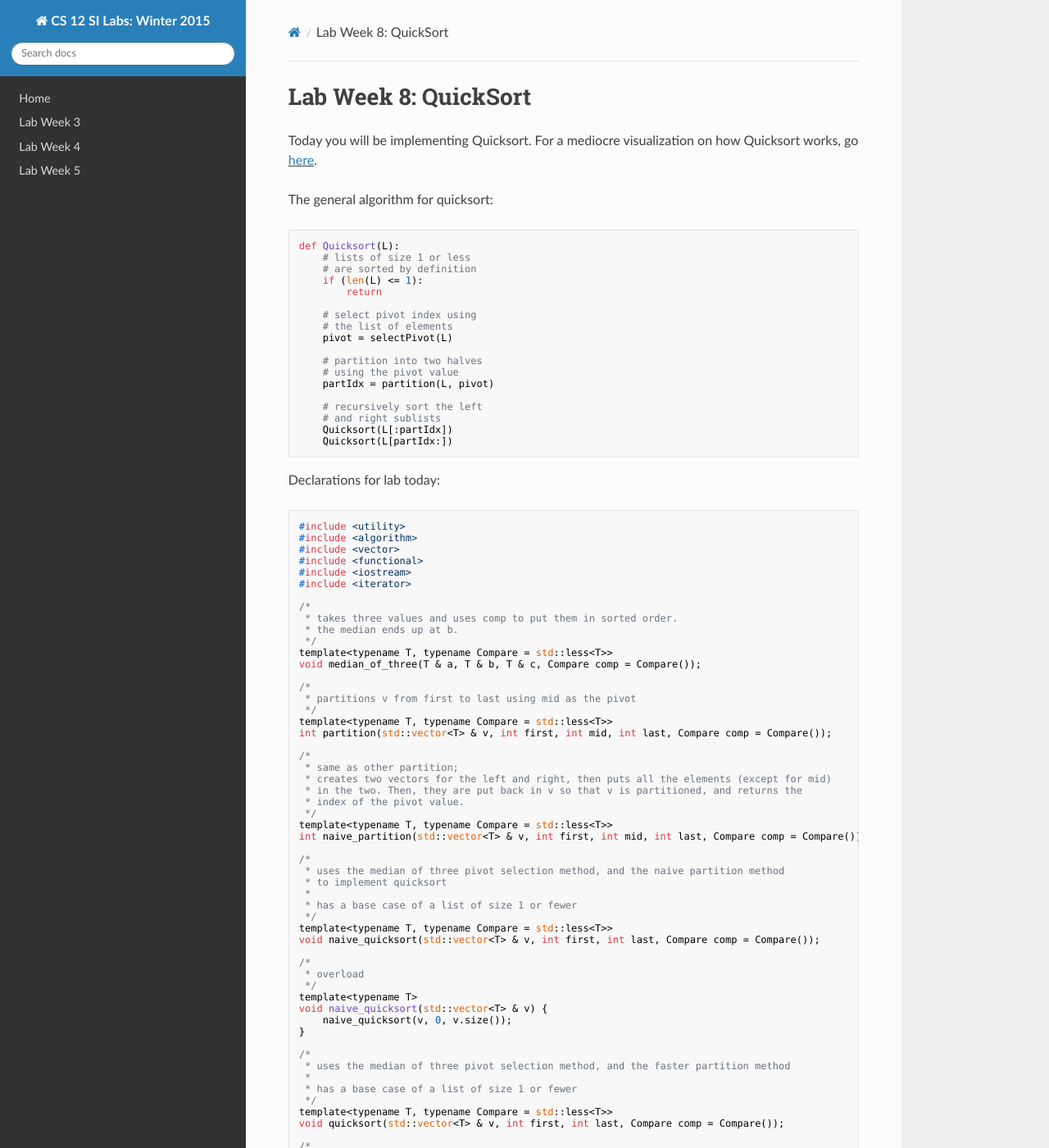
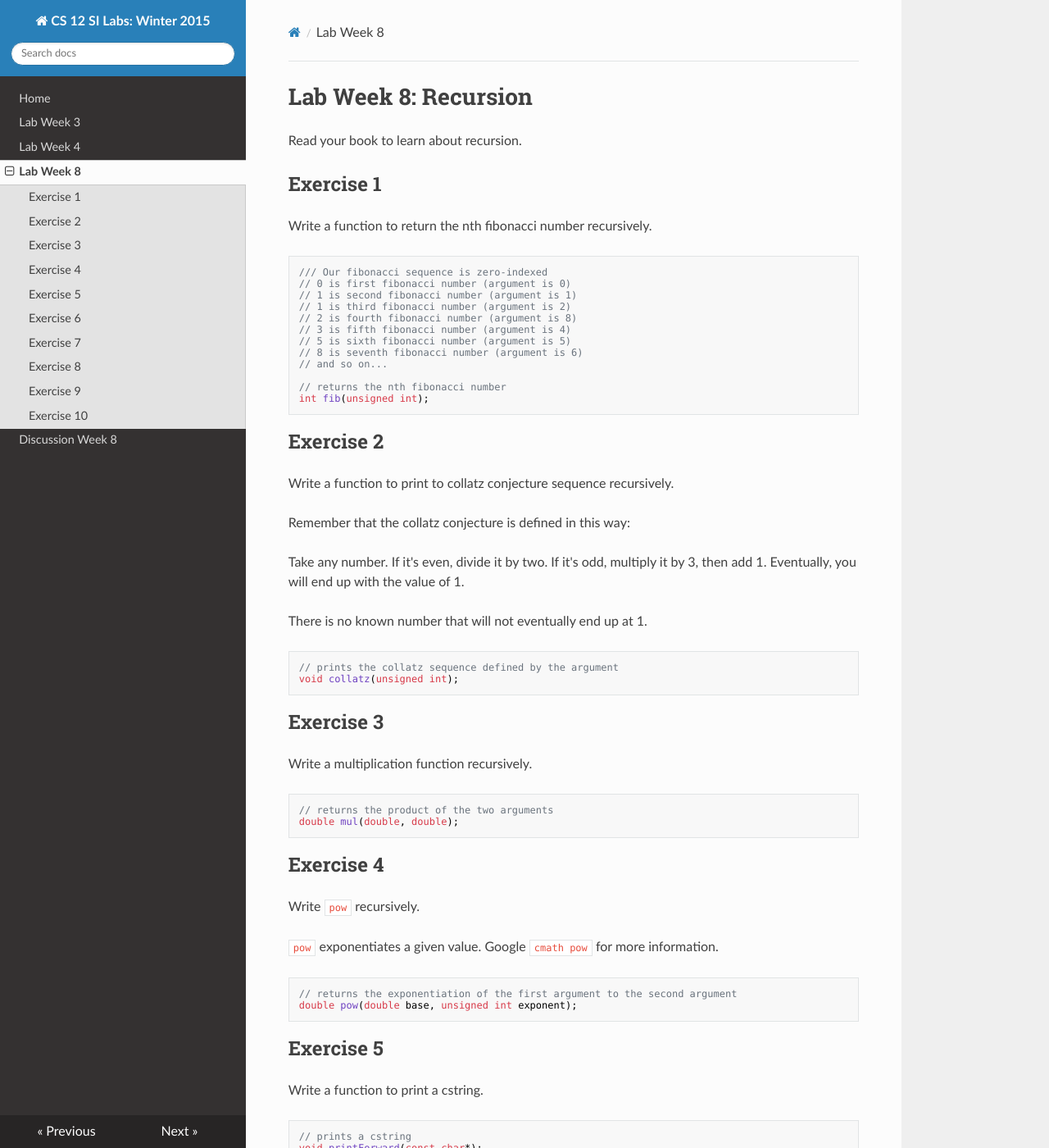
Before and after one commit to cs-si-ucr/cs12-win16, an MkDocs documentation site: the page built from docs/lab_week_08.md, in a window 1280 px wide and 1400 px high. Shown: the whole window at 82% size. Built offline with MkDocs 1.6.1, drawn with Linux system fonts in a browser that asks for light colours; nearby versions of some CDN libraries; old or Windows-style settings are respelled for this version of MkDocs; some of the changed text lies outside the part shown.

Commit message:
week 8 content

````diff
--- a/docs/lab_week_05.md
+++ b/docs/lab_week_05.md
@@ -1,99 +1,2 @@
-Lab Week 5: Sets and Maps
+Lab Week 5: Review Streams and Classes
 =========================
-
-Exercise 1
-----------
-
-Write a function called `freq_map` which takes in a vector
-of strings and returns a stringfrequency map, a map which
-maps strings to the number of times it appears in the
-vector.
-
-Use the following function prototype:
-```cpp
-std::map<std::string, unsigned int> freq_map(std::vector<std::string> words)
-```
-Use the following text file to test your function, read the words
-from the file and put them into a super big vector!
-[http://termbin.com/1x6w](http://termbin.com/1x6w)
-
-
-Exercise 2
-----------
-Write a function that returns a vector of the top `n` most frequent strings in the frequency map.
-
-Use the following header!
-
-```cpp
-std::vector<std::string>
-top_n(std::map<std::string, unsigned int> freq_map, unsigned int n = 5)
-```
-
-Stretch-Goal Exercise 1
------------------------
-Write a class called `AnagramChecker` which
-keeps track of strings and is able to tell
-if any other string is an anagram in in its
-data structure.
-
-Usage example:
-```cpp
-#include "anagramchecker.h"
-#include <iostream>
-#include <string>
-using namespace std;
-
-void printIfAnagram(const AnagramChecker & a, string s) {
-    if(a.check(s)) {
-        cout << s << " is an anagram of one of the words in the checker" << endl;
-    } else {
-        cout << s << " is not an anagram of one of the words in the checker" << endl;
-    }
-}
-
-int main() {
-    AnagramChecker a;
-    a.add("hello");
-    a.add("bye");
-
-    printIfAnagram(a, "apple");
-    printIfAnagram(a, "olleh");
-}
-```
-
-The above program should print out
-```text
-apple is not an anagram of one of the words in the checker
-olleh is an anagram of one of the words in the checker
-
-```
-Requirements, the data structure must meet the following
-space and time complexity requirements:
-
-Where `n` is the number of strings stored by the data structure.
-```text
-Data Structure: O(n) space
-
-Operations:
-    add(string)
-        Time: O(log n)
-
-    check(string)
-        Time: O(log n)
-```
-
-Extra Bits: Stretch-Goal Exercise 1
------------------------------------
-Improve SG Exercise 1 so that the data structure guarantees
-the following time complexities:
-
-```text
-Data Structure: O(n) space
-
-Operations:
-    add(string)
-        Time: O(1) amortized
-
-    check(string)
-        Time: O(1) amortized
-```
--- a/docs/lab_week_08.md
+++ b/docs/lab_week_08.md
@@ -1,181 +1,130 @@
-Lab Week 8: QuickSort
-=========================
+Lab Week 8: Recursion
+=====================
 
-Today you will be implementing Quicksort.
-For a mediocre visualization on how Quicksort works, go <u><a href="http://algoviz.org/OpenDSA/AV/Sorting/quicksortAV.html" target="_blank">here</a></u>.
+Read your book to learn about recursion.
 
-The general algorithm for quicksort:
-```python
-def Quicksort(L):
-    # lists of size 1 or less
-    # are sorted by definition
-    if (len(L) <= 1):
-        return
-
-    # select pivot index using
-    # the list of elements
-    pivot = selectPivot(L)
-
-    # partition into two halves
-    # using the pivot value
-    partIdx = partition(L, pivot)
-
-    # recursively sort the left
-    # and right sublists
-    Quicksort(L[:partIdx])
-    Quicksort(L[partIdx:])
-```
-
-Declarations for lab today:
-
-
-```c++
-#include <utility>
-#include <algorithm>
-#include <vector>
-#include <functional>
-#include <iostream>
-#include <iterator>
-
-/*
- * takes three values and uses comp to put them in sorted order.
- * the median ends up at b.
- */
-template<typename T, typename Compare = std::less<T>>
-void median_of_three(T & a, T & b, T & c, Compare comp = Compare());
-
-/*
- * partitions v from first to last using mid as the pivot
- */
-template<typename T, typename Compare = std::less<T>>
-int partition(std::vector<T> & v, int first, int mid, int last, Compare comp = Compare());
-
-/*
- * same as other partition;
- * creates two vectors for the left and right, then puts all the elements (except for mid)
- * in the two. Then, they are put back in v so that v is partitioned, and returns the
- * index of the pivot value.
- */
-template<typename T, typename Compare = std::less<T>>
-int naive_partition(std::vector<T> & v, int first, int mid, int last, Compare comp = Compare());
-
-/*
- * uses the median of three pivot selection method, and the naive partition method
- * to implement quicksort
- *
- * has a base case of a list of size 1 or fewer
- */
-template<typename T, typename Compare = std::less<T>>
-void naive_quicksort(std::vector<T> & v, int first, int last, Compare comp = Compare());
-
-/*
- * overload
- */
-template<typename T>
-void naive_quicksort(std::vector<T> & v) {
-    naive_quicksort(v, 0, v.size());
-}
-
-/*
- * uses the median of three pivot selection method, and the faster partition method
- *
- * has a base case of a list of size 1 or fewer
- */
-template<typename T, typename Compare = std::less<T>>
-void quicksort(std::vector<T> & v, int first, int last, Compare comp = Compare());
-
-/*
- * overload
- */
-template<typename T>
-void quicksort(std::vector<T> & v) {
-    quicksort(v, 0, v.size());
-}
-
-/*
- * InsertionSort
- */
-template<typename T, typename Compare = std::less<T>>
-void insertionsort(std::vector<T> & v, int first, int last, Compare comp = Compare()) {
-    for(int sorted = first + 1; sorted < last; ++sorted) {
-        for(int i = sorted; i > first && comp(v.at(i), v.at(i-1)); --i) {
-            std::swap(v.at(i), v.at(i-1));
-        }
-    }
-}
-
-/*
- * overload
- */
-template<typename T>
-void insertionsort(std::vector<T> & v) {
-    insertionsort(v, 0, v.size());
-}
-
-/*
- * uses the median of three pivot selection method and the faster partition method
- *
- * insertion sort is called for reasonably small lists
- */
-template<typename T, typename Compare = std::less<T>>
-void faster_quicksort(std::vector<T> & v, int first, int last, Compare comp = Compare());
-
-/*
- * overload
- */
-template<typename T>
-void faster_quicksort(std::vector<T> & v) {
-    faster_quicksort(v, 0, v.size());
-}
-
-```
-
-<u><a href="https://gist.github.com/CrazyWearsPJs/3138795e59a3189df5e7" target="_blank">An example test harness.</a></u>
 
 Exercise 1
 ----------
-Create the median_of_three function for selecting the pivot value.
-Discuss with the people around you which three values you should pass into this function to find the best pivot value.
+Write a function to return the nth fibonacci number recursively.
 
-Don't forget to test it!
+```c++
+/// Our fibonacci sequence is zero-indexed
+// 0 is first fibonacci number (argument is 0)
+// 1 is second fibonacci number (argument is 1)
+// 1 is third fibonacci number (argument is 2)
+// 2 is fourth fibonacci number (argument is 8)
+// 3 is fifth fibonacci number (argument is 4)
+// 5 is sixth fibonacci number (argument is 5)
+// 8 is seventh fibonacci number (argument is 6)
+// and so on...
+
+// returns the nth fibonacci number
+int fib(unsigned int);
+```
+
 
 Exercise 2
 ----------
-Create the naive_partition method.
-Test it.
+Write a function to print to collatz conjecture sequence recursively.
+
+Remember that the collatz conjecture is defined in this way:
+
+Take any number.
+If it's even, divide it by two.
+If it's odd, multiply it by 3, then add 1.
+Eventually, you will end up with the value of 1.
+
+There is no known number that will not eventually end up at 1.
+
+```c++
+// prints the collatz sequence defined by the argument
+void collatz(unsigned int);
+```
+
 
 Exercise 3
 ----------
-Create naive_quicksort
+Write a multiplication function recursively.
 
-Test it!
+```c++
+// returns the product of the two arguments
+double mul(double, double);
+```
+
 
 Exercise 4
 ----------
-Create partition
+Write ``pow`` recursively.
 
-Test it!1!!
+``pow`` exponentiates a given value.
+Google ``cmath pow`` for more information.
+
+```c++
+// returns the exponentiation of the first argument to the second argument
+double pow(double base, unsigned int exponent);
+```
+
 
 Exercise 5
 ----------
-Create quicksort
+Write a function to print a cstring.
 
-Test it!
+```c++
+// prints a cstring
+void printForward(const char*);
+```
+
 
 Exercise 6
 ----------
-Create faster_quicksort
+Write a function to print a cstring backwards.
 
-You are now able to run the example test harness. Do it. It is amazing.
+```c++
+// prints a cstring backwards
+void printBackward(const char*);
+```
 
-Stretch Exercise 1
-------------------
-tba
 
-Stretch Exercise 2
-------------------
-tba
+Exercise 7
+----------
+Write ``strlen`` recursively.
 
-Stretch Exercise 3
-------------------
-tba
+```c++
+// returns the length of the argument
+unsigned int myStrlen(const char*);
+```
+
+Exercise 8
+----------
+Write ``strcpy`` recursively.
+
+```c++
+// copies the second cstring to the first cstring
+void myStrcpy(char*, const char*);
+```
+
+
+Exercise 9
+----------
+Write ``strcmp`` recursively.
+
+```c++
+// compares the first string to the second, lexicographically
+// -1: argument1 < argument2
+//  0: argument1 = argument2
+//  1: argument1 > argument2
+int myStrcmp(const char*, const char*);
+```
+
+
+Exercise 10
+----------
+Write ``min`` recursively.
+
+```c++
+// returns the index of the smallest element in an array of integers
+// first parameter is the array
+// second parameter is the size of the array
+unsigned int min(int*, unsigned int);
+```
--- a/mkdocs.yml
+++ b/mkdocs.yml
@@ -5,10 +5,11 @@ pages:
 #    - [lab_week_02.md, "Lab Week 2"]
     - [lab_week_03.md, "Lab Week 3"]
     - [lab_week_04.md, "Lab Week 4"]
-    - [lab_week_05.md, "Lab Week 5"]
+#    - [lab_week_05.md, "Lab Week 5"]
 #    - [lab_week_06.md, "Lab Week 6"]
 #    - [lab_week_07.md, "Lab Week 7"]
-#    - [lab_week_08.md, "Lab Week 8"]
+    - [lab_week_08.md, "Lab Week 8"]
+    - [dis_week_08.md, "Discussion Week 8"]
 #    - [lab_week_09.md, "Lab Week 9"]
 #    - [lab_week_10.md, "Lab Week 10"]
 #    - [notes.md, "Notes"]
````
Also changed, not shown: docs/dis_week_08.md (added, +6 -0 lines).
